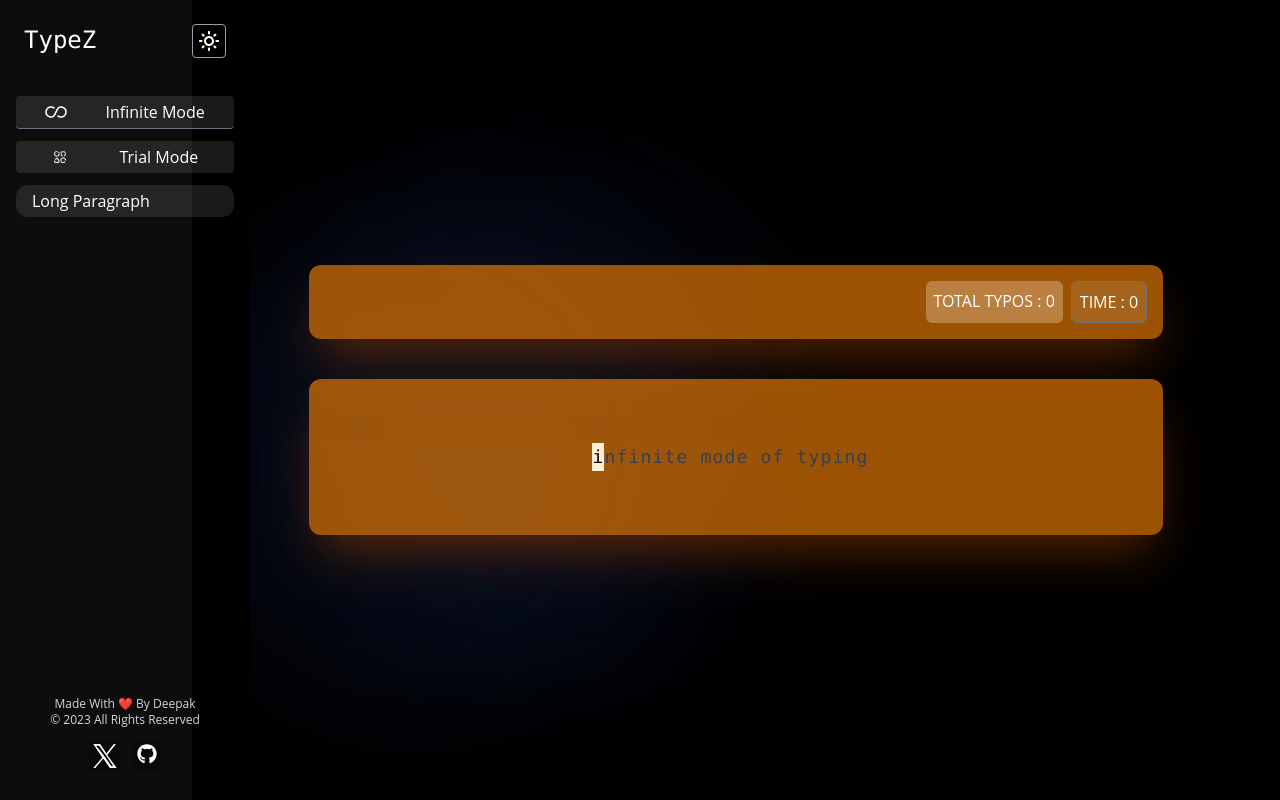
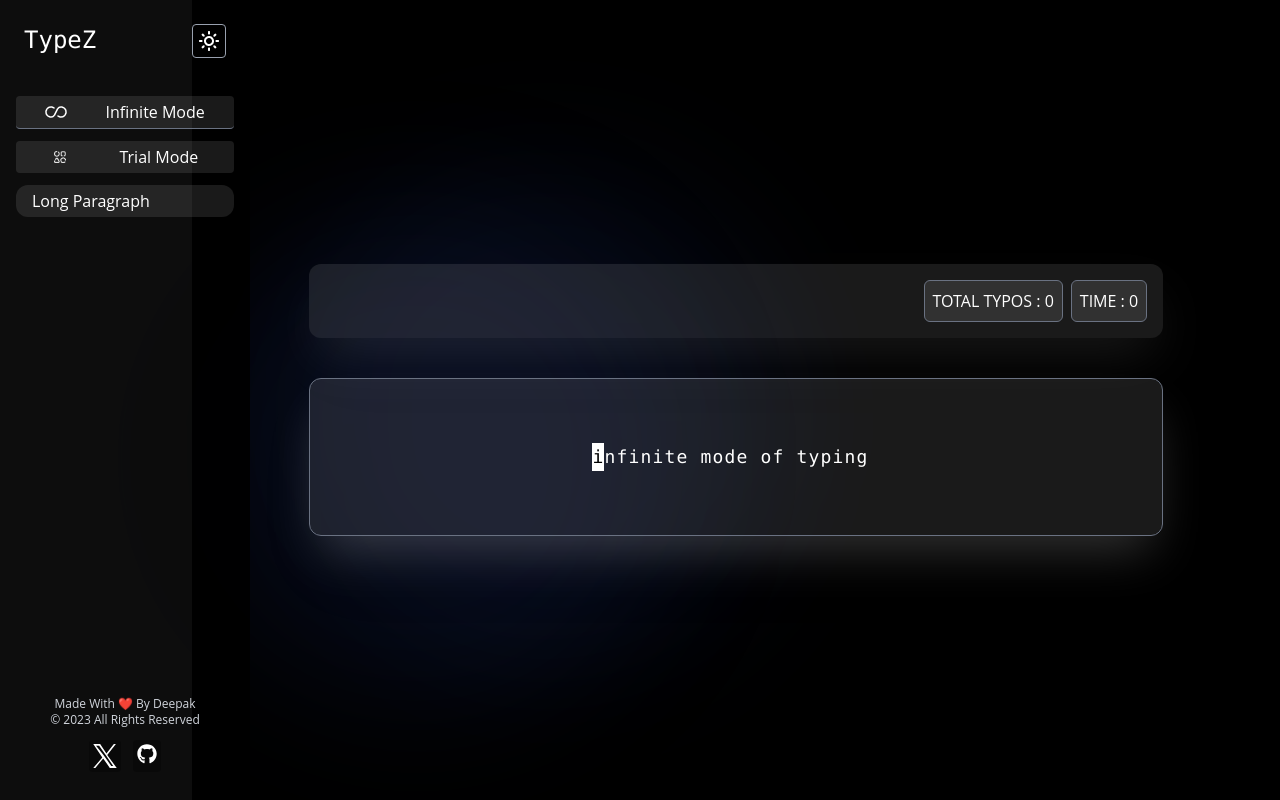
Before and after one commit to Deepaksingh126/TypeZ, a React (Vite) app: page /infinite in a window 1280 px wide. Built offline with nearby package versions, Linux system fonts and the light colour scheme.

Commit message:
fixed ui of infinite typing board

```diff
--- a/src/components/InfiniteTypingBoard.jsx
+++ b/src/components/InfiniteTypingBoard.jsx
@@ -9,8 +9,6 @@ import TypingCompleteScreen from './TypingCompleteScreen';
 
 const InfiniteTypingBoard = (props) => {
     const [words, setWords] = useState([])
-    // const [quote, setQuote] = useState("The sun is shining today, and many people are outside enjoying the warm weather. Some are walking their dogs, while others are sitting on benches and reading books. The park is full of life, with children playing and families picnicking. It's a nice day to be alive.")
-
     const [quote, setQuote] = useState(props.quotes)
 
     const [currentIdx, setCurrentIdx] = useState(0);
@@ -72,19 +70,10 @@ const InfiniteTypingBoard = (props) => {
         <>
             <div className='min-w-[80%] max-w-[80%] min-h-screen justify-center items-center flex-wrap p-2 rounded-xl flex flex-col gap-10'>
 
-                <div className="topbar w-full flex-wrap overflow-hidden flex justify-end bg-orange-400/60 rounded-xl gap-2 z-40 p-4 shadow-amber-800/60 drop-shadow-2xl shadow-2xl">
-
-                    {/* right words pressed
-                    <div className='inline p-2 uppercase font-med bg-amber-100/30 rounded-md '>right Words pressed : {rightWords}</div>
-
-                    word per minute
-                    <div className='inline p-2 uppercase font-med bg-amber-100/30 rounded-md '>WPM  : {WPM}</div>
-
-                    total key pressed
-                    <div className='inline p-2 uppercase font-med bg-amber-100/30 rounded-md '>key pressed : {wordsPressed}</div> */}
+                <div className="topbar w-full flex-wrap overflow-hidden flex justify-end bg-white/10 rounded-xl gap-2 z-40 p-4 shadow-white/10 drop-shadow-2xl shadow-2xl">
 
                     {/* total typos while typing*/}
-                    <div className='inline p-2 uppercase font-med bg-orange-100/30 rounded-md '>total Typos : {typos}</div>
+                    <div className='inline p-2 uppercase font-med bg-white/10 rounded-md border-1 border-gray-500 '>total Typos : {typos}</div>
 
                     {/* timer */}
                     <Timer isCompeleted={isCompeleted} setFinalTime={setFinalTime} />
@@ -92,7 +81,7 @@ const InfiniteTypingBoard = (props) => {
 
                 </div>
 
-                <div className="w-full flex-wrap overflow-hidden flex justify-end bg-orange-400/60 rounded-xl gap-2 z-40 p-6 shadow-amber-800/60 drop-shadow-2xl shadow-2xl">
+                <div className="w-full flex-wrap overflow-hidden flex justify-end bg-white/10 rounded-xl gap-2 z-40 p-6 shadow-white/20 drop-shadow-2xl shadow-2xl text-white border-1 border-gray-500 ">
 
 
 
@@ -107,19 +96,19 @@ const InfiniteTypingBoard = (props) => {
                                             <span
                                                 key={index}
                                                 className={` ${index < currentIdx
-                                                    ? 'text-orange-100'
+                                                    ? 'text-white/40'
                                                     : index === currentIdx
-                                                        ? 'bg-orange-100 text-black'
-                                                        : 'text-gray-700'} w-3 text-lg`} > {char}
+                                                        ? 'bg-white text-black'
+                                                        : 'text-white'} w-3 text-lg`} > {char}
                                             </span>
                                         );
                                     })}
                                     {/* Add space after each word */}
                                     <span
                                         className={`${startIndex + word.length < currentIdx
-                                            ? 'text-orange-100'
+                                            ? 'text-gray-800'
                                             : startIndex + word.length === currentIdx
-                                                ? 'bg-orange-100 text-black'
+                                                ? 'bg-white text-black'
                                                 : 'text-gray-700'
                                             } w-3 text-lg`}
                                     >
@@ -141,7 +130,14 @@ const InfiniteTypingBoard = (props) => {
             {isCompeleted ? <TypingCompleteScreen finalTime={finalTime} WPM={WPM} accuracy={accuracy} />
                 : <div> </div>}
 
-            <div className={`${warning ? " " : "bg-gradient-to-br z-30 from-white/10 to-95% to-red-600/30"} w-[100vw] h-screen absolute top-0 right-0`}></div>
+            <div
+                animate={{
+                    opacity: 0
+                }}
+                transition={{
+                    duration: 2
+                }}
+                className={`${warning ? " " : "bg-gradient-to-br z-30 from-black to-95% to-red-600/20"} w-[100vw] h-screen absolute top-0 right-0`}></div>
         </>
 
     );
```
